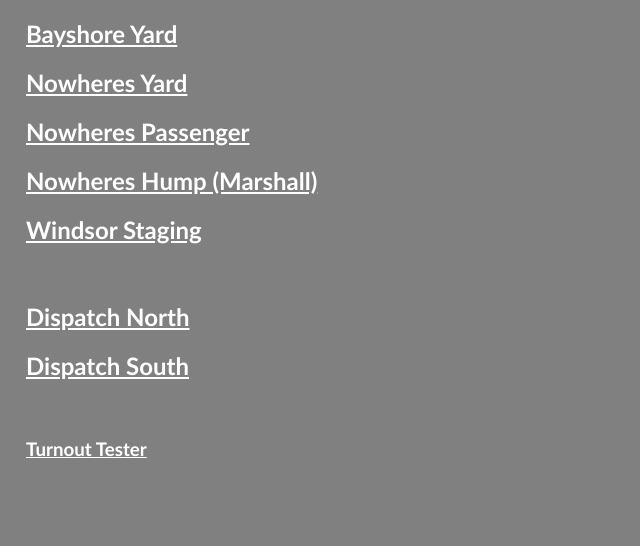
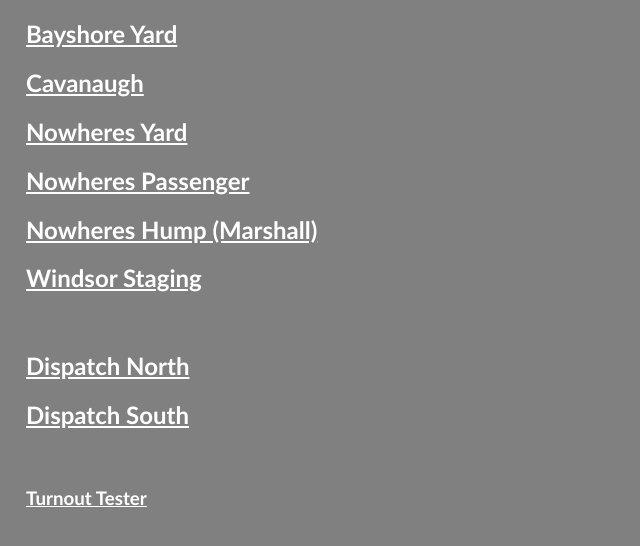
Before and after one commit to svl-rr/svl-panel-server, a website: page static/index.html in a window 1280 px wide. Shown: the part 190-736 px from the top of the page, without its empty margins (0-640 px from the left). Drawn offline with Linux system fonts and the light colour scheme.

Commit message:
Added Cavanaugh to index.html
Added Cavanaugh to index.html

```diff
--- a/static/index.html
+++ b/static/index.html
@@ -10,6 +10,7 @@
 <img alt="svl" src="svl.png" width="181" height="100">
 <h1>Panel Server</h1>
 <h2><a href="Released/Bayshore.svg">Bayshore Yard</a></h2>
+<h2><a href="Released/Cavanaugh.svg">Cavanaugh</a></h2>
 <h2><a href="Released/NowheresYard.svg">Nowheres Yard</a></h2>
 <h2><a href="Released/NPF.svg">Nowheres Passenger</a></h2>
 <h2><a href="Released/NowheresHump.svg">Nowheres Hump (Marshall)</a></h2>
```
